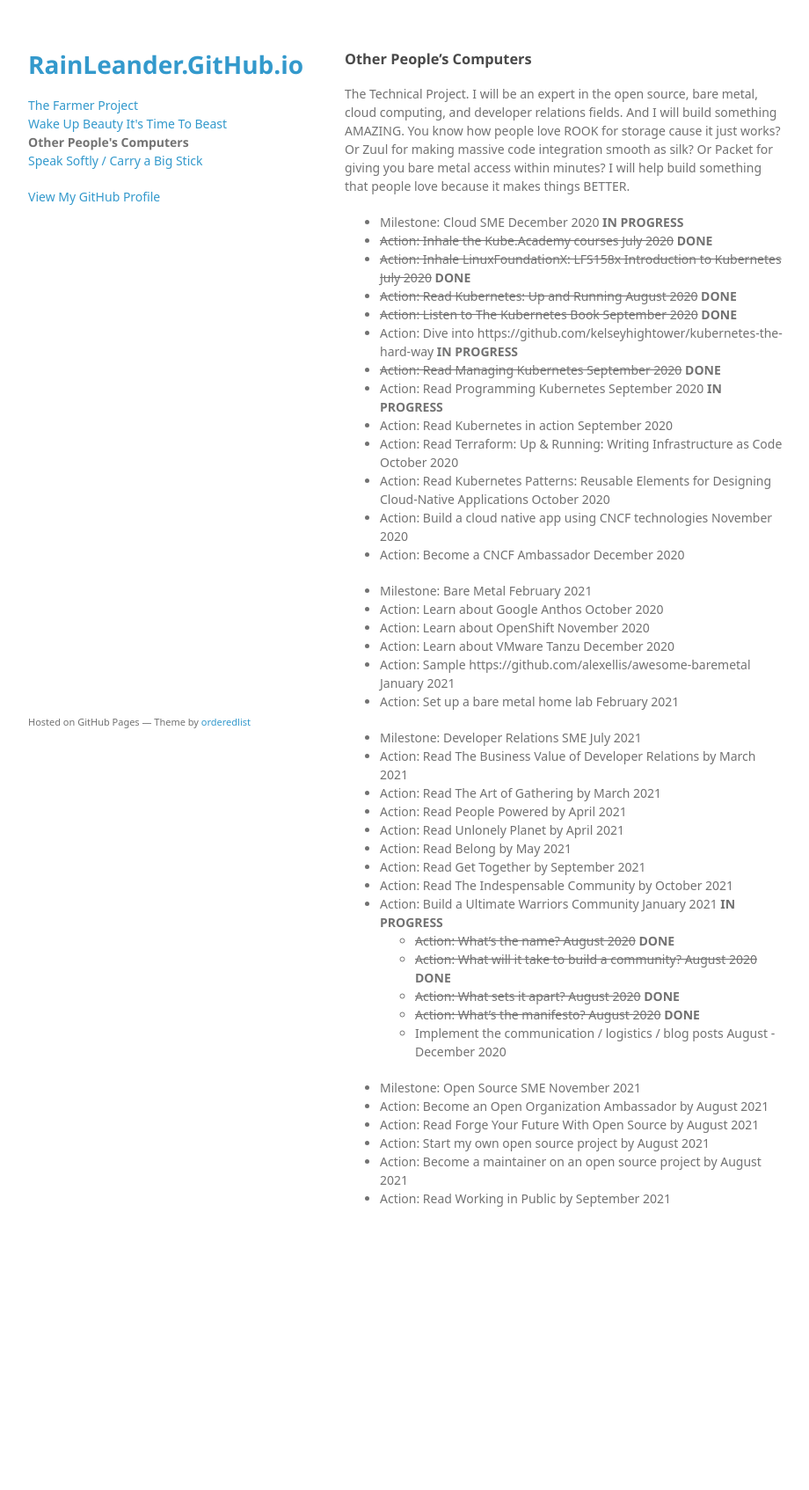
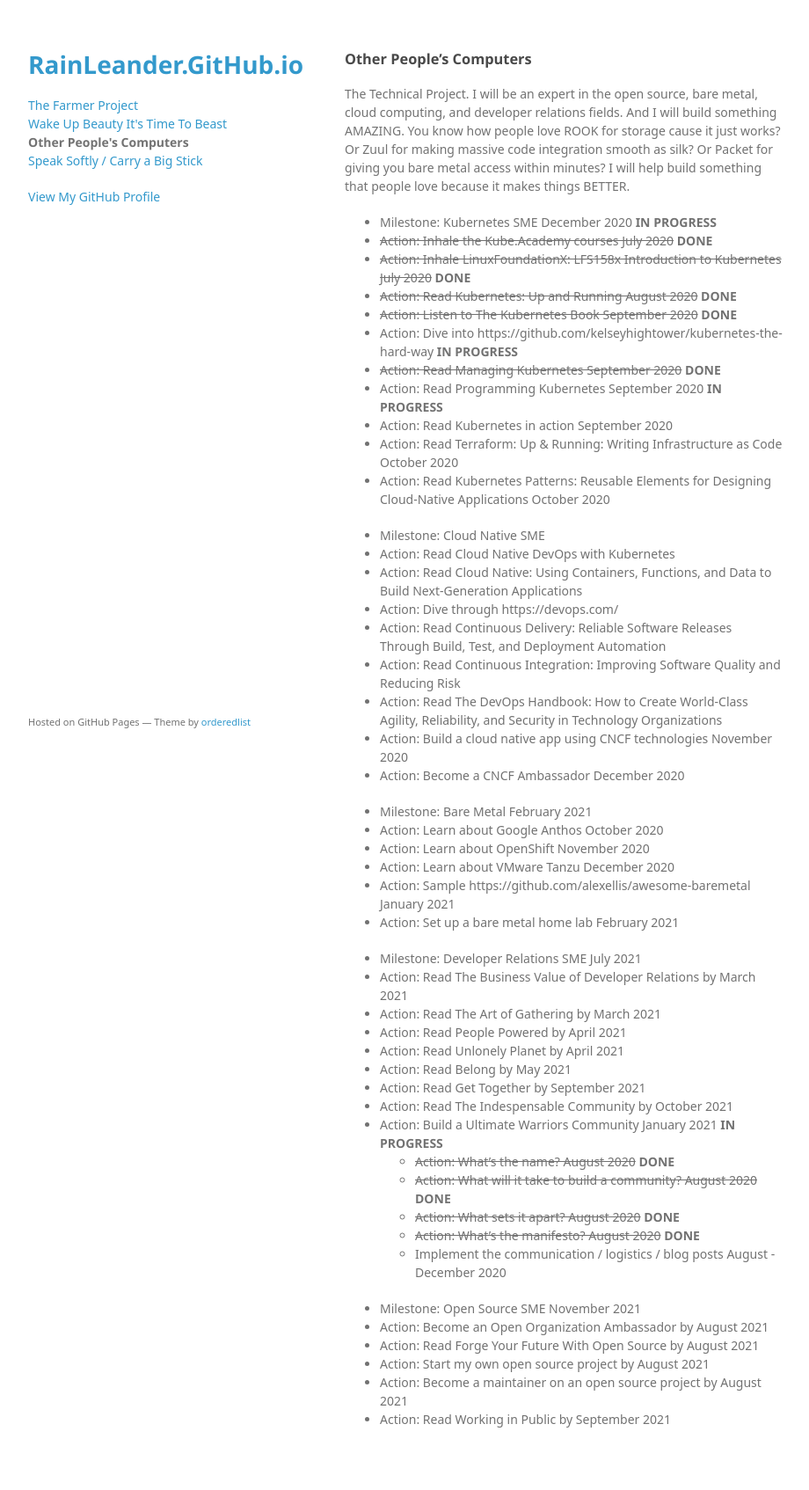
Before and after one commit to rainleander/rainleander.github.io, a Jekyll site: the page other-peoples-computers.html, which Jekyll copies as it is, in a window 1280 px wide. Shown: the whole page at 88% size, without its empty margins (178-1098 px from the left). Built offline with Jekyll 4.4.1, drawn with Linux system fonts in a browser that asks for light colours; some web fonts are replaced; before the commit the page ends 1443 px from its top, so only the background shows below that.

Commit message:
Update other-peoples-computers.html

```diff
--- a/other-peoples-computers.html
+++ b/other-peoples-computers.html
@@ -29,7 +29,7 @@
 <a id="other-peoples-computers" class="anchor" href="#other-peoples-computers" aria-hidden="true"><span aria-hidden="true" class="octicon octicon-link"></span></a>Other People’s Computers</h3>
 <p>The Technical Project. I will be an expert in the open source, bare metal, cloud computing, and developer relations fields. And I will build something AMAZING. You know how people love ROOK for storage cause it just works? Or Zuul for making massive code integration smooth as silk? Or Packet for giving you bare metal access within minutes? I will help build something that people love because it makes things BETTER.</p>
 
-        <p><ul><li>Milestone: Cloud SME December 2020 <b>IN PROGRESS</b></li>
+        <p><ul><li>Milestone: Kubernetes SME December 2020 <b>IN PROGRESS</b></li>
         <li><del>Action: Inhale the Kube.Academy courses July 2020</del> <b>DONE</b></li>
         <li><del>Action: Inhale LinuxFoundationX: LFS158x Introduction to Kubernetes July 2020</del> <b>DONE</b></li>
         <li><del>Action: Read Kubernetes: Up and Running August 2020</del> <b>DONE</b></li>
@@ -39,7 +39,15 @@
         <li>Action: Read Programming Kubernetes September 2020 <b>IN PROGRESS</b></li>
         <li>Action: Read Kubernetes in action September 2020</li>
         <li>Action: Read Terraform: Up & Running: Writing Infrastructure as Code October 2020</li>
-        <li>Action: Read Kubernetes Patterns: Reusable Elements for Designing Cloud-Native Applications October 2020</li>
+        <li>Action: Read Kubernetes Patterns: Reusable Elements for Designing Cloud-Native Applications October 2020</li></ul>
+
+        <p><ul><li>Milestone: Cloud Native SME</li>
+        <li>Action: Read Cloud Native DevOps with Kubernetes</li>
+        <li>Action: Read Cloud Native: Using Containers, Functions, and Data to Build Next-Generation Applications</li>
+        <li>Action: Dive through https://devops.com/</li>
+        <li>Action: Read Continuous Delivery: Reliable Software Releases Through Build, Test, and Deployment Automation</li>
+        <li>Action: Read Continuous Integration: Improving Software Quality and Reducing Risk</li>
+        <li>Action: Read The DevOps Handbook: How to Create World-Class Agility, Reliability, and Security in Technology Organizations</li>
         <li>Action: Build a cloud native app using CNCF technologies November 2020</li>
         <li>Action: Become a CNCF Ambassador December 2020</li></ul>
 
```
